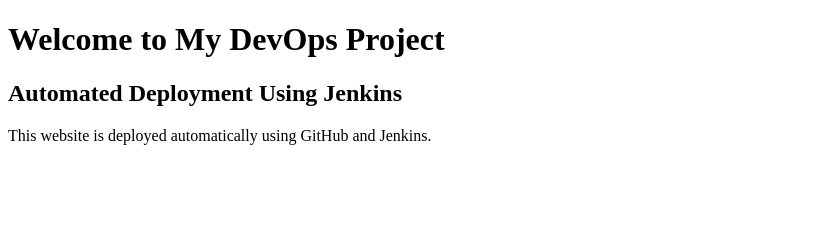
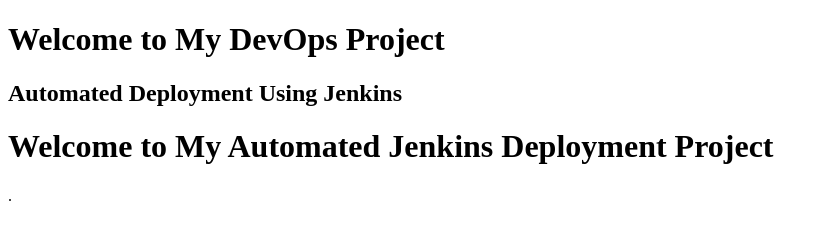
Before and after one commit to sravyapv/jenkins-freestyle-deployment, a plain HTML site: page index.html in a window 1280 px wide. Shown: the whole page, without its empty margins (0-829 px from the left). Drawn offline with Linux system fonts and the light colour scheme.

Commit message:
Update index.html

```diff
--- a/index.html
+++ b/index.html
@@ -6,6 +6,6 @@
 <body>
     <h1>Welcome to My DevOps Project</h1>
     <h2>Automated Deployment Using Jenkins</h2>
-    <p>This website is deployed automatically using GitHub and Jenkins.</p>
+    <p><h1>Welcome to My Automated Jenkins Deployment Project</h1>.</p>
 </body>
 </html>
```
